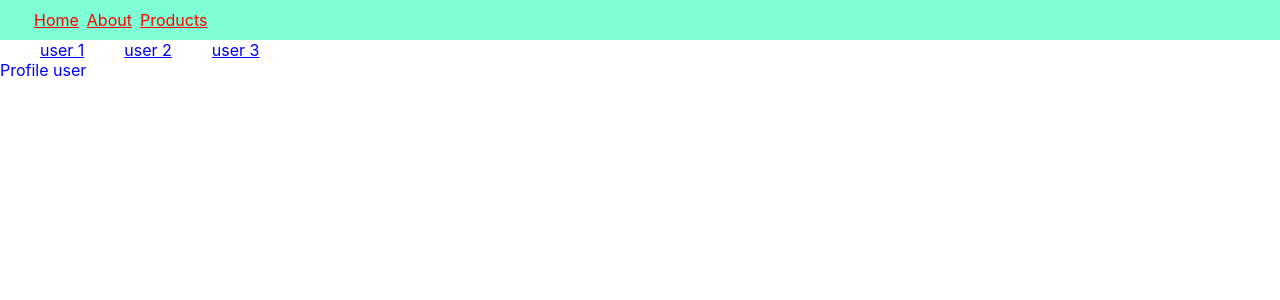
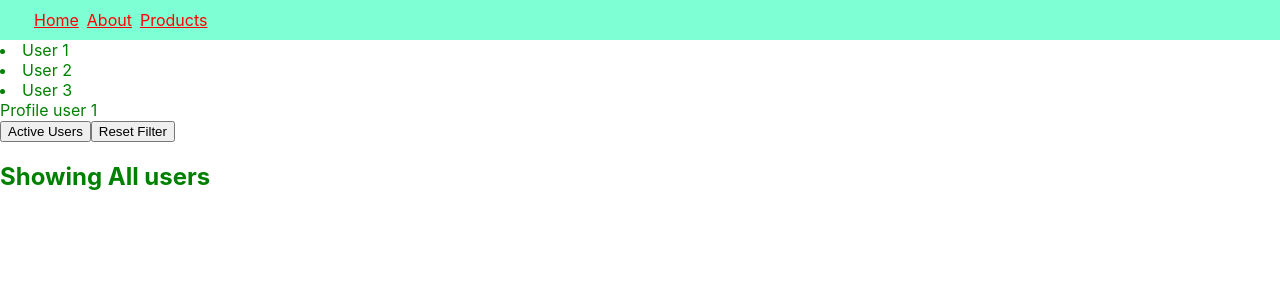
Before and after one commit to fadelun/react-router-dom, a React (Create React App) app: page /users/1 in a window 1280 px wide. Shown: the top 300 px of the page. Built offline with nearby package versions, Linux system fonts and the light colour scheme; the HTML template or start-up script is replaced by a standard one.

Commit message:
search Params

```diff
--- a/src/components/Users.js
+++ b/src/components/Users.js
@@ -1,21 +1,21 @@
 import React from "react";
-import { Link, Outlet } from "react-router-dom";
+import { Outlet, useSearchParams } from "react-router-dom";
 
-function Users() {
+const Users = () => {
+  const [searchParams, setSearchPrams] = useSearchParams();
+  const showActiveUsers = searchParams.get("filter") === "active";
+
   return (
-    <div style={{ color: "blue" }}>
-      <Link to="1" style={{ marginLeft: "40px" }}>
-        user 1
-      </Link>
-      <Link to="2" style={{ marginLeft: "40px" }}>
-        user 2
-      </Link>
-      <Link to="3" style={{ marginLeft: "40px" }}>
-        user 3
-      </Link>
+    <div style={{ color: "green" }}>
+      <li>User 1</li>
+      <li>User 2</li>
+      <li>User 3</li>
       <Outlet />
+      <button onClick={() => setSearchPrams({ filter: "active" })}>Active Users</button>
+      <button onClick={() => setSearchPrams({})}>Reset Filter</button>
+      {showActiveUsers ? <h2>Showing active users</h2> : <h2>Showing All users</h2>}
     </div>
   );
-}
+};
 
 export default Users;
--- a/src/components/users/UserDetails.js
+++ b/src/components/users/UserDetails.js
@@ -1,7 +1,15 @@
 import React from "react";
+import { useParams } from "react-router-dom";
 
 function UserDetails() {
-  return <div>Profile user </div>;
+  // option 1
+  const { userId } = useParams();
+
+  //   option 2
+  //   const params = useParams();
+  //   const userId = params.userId;
+
+  return <div>Profile user {userId}</div>;
 }
 
 export default UserDetails;
```
